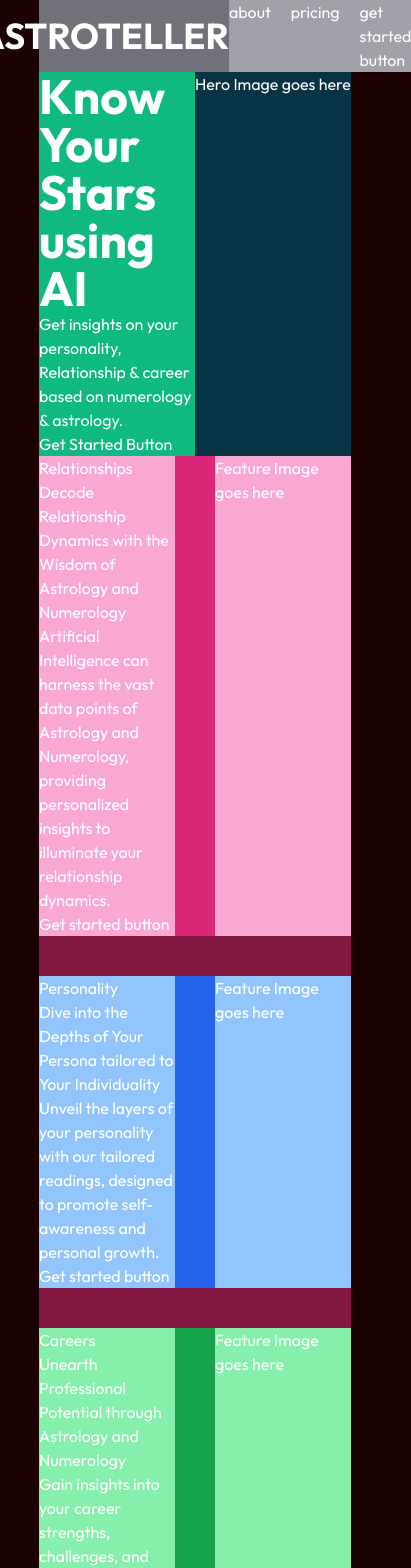
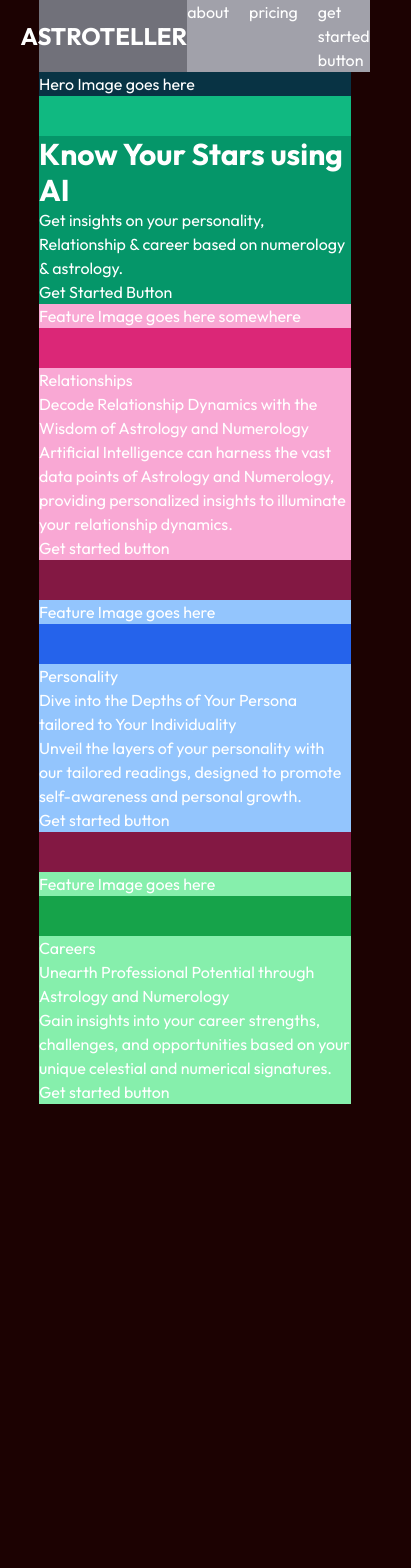
Before and after one commit to mahima-manik/nextjs-tailwind-responsive-starter-code, a Next.js app: page / in a window 390 px wide. Shown: the top 1568 px of the page, 411 px wide, since content can reach past the window. After the commit the page ends 1104 px from the top, so only its background shows below. Built offline with nearby package versions, Linux system fonts and the light colour scheme.

Commit message:
flex-row to flex-col on small screen sizes

```diff
--- a/src/components/Features.js
+++ b/src/components/Features.js
@@ -1,40 +1,40 @@
 export default function Features() {
     return (
         <div className="flex flex-col bg-pink-900 gap-10">
-            <div className="flex flex-row bg-pink-600 gap-10">
-                <div className="flex flex-col bg-pink-300 w-1/2">
+            <div className="flex flex-col-reverse sm:flex-row bg-pink-600 gap-10">
+                <div className="flex flex-col flex-1 bg-pink-300">
                     <div>Relationships</div>
                     <div>Decode Relationship Dynamics with the Wisdom of Astrology and Numerology</div>
                     <div>Artificial Intelligence can harness the vast data points of Astrology and Numerology, providing personalized insights to illuminate your relationship dynamics.</div>
                     <div>Get started button</div>
                 </div>
-                <div className="flex flex-col w-1/2">
+                <div className="flex flex-col flex-1">
                     <div className="bg-pink-300 min-h-full min-w-full">
-                        Feature Image goes here
+                        Feature Image goes here somewhere
                     </div>
                 </div>
             </div>
-            <div className="flex flex-row bg-blue-600 gap-10">
-                <div className="flex flex-col bg-blue-300 w-1/2">
+            <div className="flex flex-col-reverse sm:flex-row bg-blue-600 gap-10">
+                <div className="flex flex-col flex-1 bg-blue-300">
                     <div>Personality</div>
                     <div>Dive into the Depths of Your Persona tailored to Your Individuality</div>
                     <div>Unveil the layers of your personality with our tailored readings, designed to promote self-awareness and personal growth.</div>
                     <div>Get started button</div>
                 </div>
-                <div className="flex flex-col w-1/2">
+                <div className="flex flex-col flex-1">
                     <div className="bg-blue-300 min-h-full min-w-full">
                         Feature Image goes here
                     </div>
                 </div>
             </div>
-            <div className="flex flex-row bg-green-600 gap-10">
-                <div className="flex flex-col bg-green-300 w-1/2">
+            <div className="flex flex-col-reverse sm:flex-row bg-green-600 gap-10">
+                <div className="flex flex-col flex-1 bg-green-300">
                     <div>Careers</div>
                     <div>Unearth Professional Potential through Astrology and Numerology</div>
                     <div>Gain insights into your career strengths, challenges, and opportunities based on your unique celestial and numerical signatures.</div>
                     <div>Get started button</div>
                 </div>
-                <div className="flex flex-col w-1/2">
+                <div className="flex flex-col flex-1">
                     <div className="bg-green-300 min-h-full min-w-full">
                         Feature Image goes here
                     </div>
--- a/src/components/HeroBanner.js
+++ b/src/components/HeroBanner.js
@@ -1,13 +1,13 @@
 export default function HeroBanner() {
 
   return (
-    <div className="flex flex-row bg-emerald-500">
-        <div className="flex flex-col w-1/2">
+    <div className="flex flex-col-reverse sm:flex-row gap-10 bg-emerald-500">
+        <div className="flex flex-col flex-1 bg-emerald-600">
             <h1>Know Your Stars using AI</h1>
             <p>Get insights on your personality, Relationship & career based on numerology & astrology.</p>
             <p>Get Started Button</p>
         </div>
-        <div className="flex flex-col items-center justify-center w-1/2">
+        <div className="flex flex-col flex-1 items-center justify-center">
             <div className="bg-cyan-950 min-h-full min-w-full">
                 Hero Image goes here
             </div>
--- a/src/styles/globals.css
+++ b/src/styles/globals.css
@@ -4,10 +4,10 @@
 
 @layer base {
     h1 {
-        @apply font-outfit font-bold text-5xl;
+        @apply font-outfit font-bold text-3xl sm:text-4xl md:text-5xl;
     }
     h2 {
-        @apply font-outfit font-bold text-4xl;
+        @apply font-outfit font-bold text-2xl sm:text-3xl md:text-4xl;
     }
     body {
         @apply bg-primary;
--- a/tailwind.config.js
+++ b/tailwind.config.js
@@ -8,7 +8,6 @@ module.exports = {
     './src/app/**/*.{js,ts,jsx,tsx,mdx}',
   ],
   theme: {
-    screens: {},
     extend: {
       colors: {
         'primary': '#1C0202',
```
Also changed, not shown: 1 other file (tests, documents, lock files or other folders).
